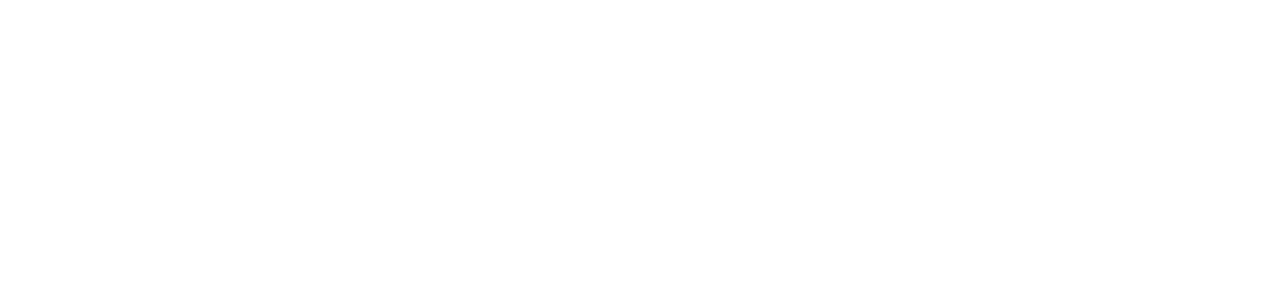
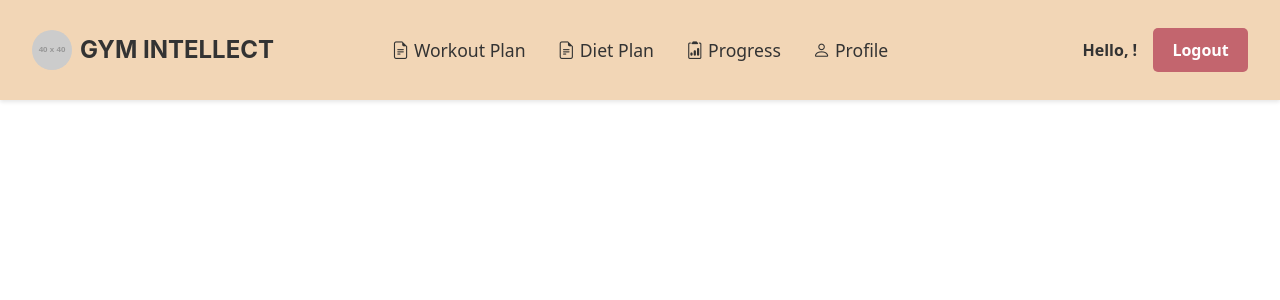
Before and after one commit to suryansh2206/Gym-Intellect, a React (Create React App) app in the folder React_App/: page /homeMember in a window 1280 px wide. Before the commit this address had no page. Shown: the top 300 px of the page. Built offline with nearby package versions, Linux system fonts and the light colour scheme.

Commit message:
added dummy member header and home

```diff
--- a/React_App/src/App.js
+++ b/React_App/src/App.js
@@ -4,6 +4,7 @@
 import { useSelector } from "react-redux"; // Import useSelector to access the Redux state
 import HomeOwner from "./Components/Pages/HomeOwner";
 import SignupFormOwner from "./Components/Authentication/SignupFormOwner";
+import HomeMember from "./Components/Pages/HomeMember";
 
 function App() {
   // Access authentication state from Redux
@@ -20,6 +21,7 @@
         path="/homeOwner"
         element={isAuthenticated ? <HomeOwner /> : <Navigate to="/" replace />}
       />
+      <Route path="/homeMember" element={<HomeMember />} />
     </Routes>
   );
 }
--- a/React_App/src/Components/Pages/Header.js
+++ b/React_App/src/Components/Pages/HeaderMember.js
@@ -4,7 +4,7 @@
 import { logout } from "../../reduxStore/authSlice"; // Import the logout action
 import "./Header.css";
 
-const Header = () => {
+const HeaderMember = () => {
   const dispatch = useDispatch();
   const navigate = useNavigate();
 
@@ -33,8 +33,8 @@
           <Link to="/dietPlan">
             <i className="bi bi-file-earmark-text"></i> Diet Plan
           </Link>
-          <Link to="/addMember">
-            <i className="bi bi-person-add"></i> Add Member
+          <Link to="/progress">
+            <i class="bi bi-clipboard2-data"></i> Progress
           </Link>
           <Link to="/profile">
             <i className="bi bi-person"></i> Profile
@@ -51,4 +51,4 @@
   );
 };
 
-export default Header;
+export default HeaderMember;
--- /dev/null
+++ b/React_App/src/Components/Pages/HeaderOwner.js
@@ -0,0 +1,54 @@
+import React from "react";
+import { useDispatch, useSelector } from "react-redux";
+import { Link, useNavigate } from "react-router-dom";
+import { logout } from "../../reduxStore/authSlice"; // Import the logout action
+import "./Header.css";
+
+const HeaderOwner = () => {
+  const dispatch = useDispatch();
+  const navigate = useNavigate();
+
+  // Fetch the username from Redux state
+  const username = useSelector((state) => state.auth.user?.username);
+
+  const handleLogout = () => {
+    dispatch(logout()); // Dispatch logout action
+    navigate("/"); // Redirect to login page
+  };
+
+  return (
+    <header>
+      {/* Left Side: Logo and Project Name */}
+      <div className="logo-container">
+        <img src="https://via.placeholder.com/40" alt="Logo" />
+        <span>GYM INTELLECT</span>
+      </div>
+
+      {/* Center: Navigation Options */}
+      <div className="nav-container">
+        <nav>
+          <Link to="/workoutPlan">
+            <i className="bi bi-file-earmark-text"></i> Workout Plan
+          </Link>
+          <Link to="/dietPlan">
+            <i className="bi bi-file-earmark-text"></i> Diet Plan
+          </Link>
+          <Link to="/addMember">
+            <i className="bi bi-person-add"></i> Add Member
+          </Link>
+          <Link to="/profile">
+            <i className="bi bi-person"></i> Profile
+          </Link>
+        </nav>
+      </div>
+
+      {/* Right Side: User Greeting and Logout Button */}
+      <div className="logout-container">
+        <div className="helloUser">Hello, {username}!</div>
+        <button onClick={handleLogout}>Logout</button>
+      </div>
+    </header>
+  );
+};
+
+export default HeaderOwner;
--- /dev/null
+++ b/React_App/src/Components/Pages/HomeMember.js
@@ -0,0 +1,12 @@
+import React from "react";
+import HeaderMember from "./HeaderMember";
+
+const HomeMember = () => {
+  return (
+    <>
+      <HeaderMember />
+    </>
+  );
+};
+
+export default HomeMember;
--- a/React_App/src/Components/Pages/HomeOwner.js
+++ b/React_App/src/Components/Pages/HomeOwner.js
@@ -1,10 +1,10 @@
 import React from "react";
-import Header from "./Header";
+import HeaderOwner from "./HeaderOwner";
 
 const HomeOwner = () => {
   return (
     <>
-      <Header />
+      <HeaderOwner />
     </>
   );
 };
```
